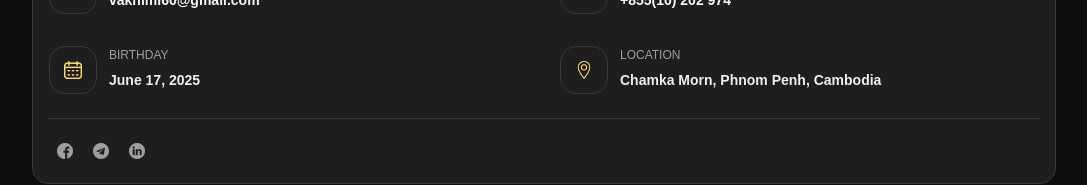
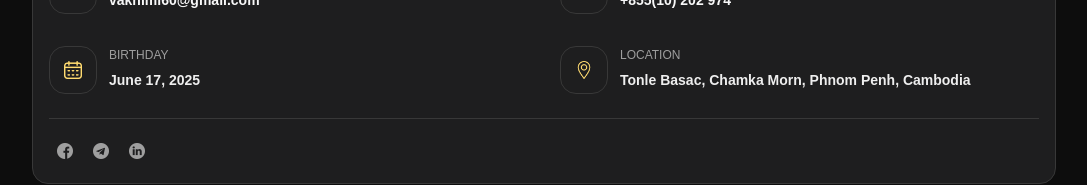
Before and after one commit to leangvakhim/leang-vakhim-portfolio, a React (Vite) app: page /about in a window 1280 px wide. Both pictures are taken after a click on the element "Show Contacts". Shown: the part 300-485 px from the top of the page, without its empty margins (96-1183 px from the left). Built offline with nearby package versions, Linux system fonts and the light colour scheme.

Commit message:
Update Header.jsx

```diff
--- a/src/Component/Header.jsx
+++ b/src/Component/Header.jsx
@@ -88,7 +88,9 @@ const Header = () => {
                 <div className='grid lg:grid-cols-2 grid-cols-1 px-4 py-6 gap-8'>
                     <div className='col-span-1'>
                         <div className='flex '>
-                            <img src={mail} alt="" className='p-3.5 border bg-[#1E1E1F] !border-[#383838] w-12 rounded-2xl object-contain'/>
+                            <div>
+                                <img src={mail} alt="" className='p-3.5 border bg-[#1E1E1F] !border-[#383838] w-12 rounded-2xl object-contain'/>
+                            </div>
                             <div className='flex ml-3 flex-col gap-1.5'>
                                 <h2 className='uppercase font-medium !text-[12px] !text-[#9E9E9E] poppins-medium'>Email</h2>
                                 <a href='mailto:vakhiml60@gmail.com' className='text-[14px] font-medium text-[#F8F8F8] poppins-semibold'>vakhiml60@gmail.com</a>
@@ -98,7 +100,9 @@ const Header = () => {
 
                     <div className='col-span-1'>
                         <div className='flex '>
-                            <img src={smartphone} alt="" className='p-3.5 border bg-[#1E1E1F] !border-[#383838] w-12 rounded-2xl object-contain'/>
+                            <div>
+                                <img src={smartphone} alt="" className='p-3.5 border bg-[#1E1E1F] !border-[#383838] w-12 rounded-2xl object-contain'/>
+                            </div>
                             <div className='flex ml-3 flex-col gap-1.5'>
                                 <h2 className='uppercase font-medium !text-[12px] !text-[#9E9E9E] poppins-medium'>phone</h2>
                                 <a href='tel:+85510202974' className='text-[14px] font-medium text-[#F8F8F8] poppins-semibold'>+855(10) 202 974</a>
@@ -108,7 +112,9 @@ const Header = () => {
 
                     <div className='col-span-1'>
                         <div className='flex '>
-                            <img src={calendar} alt="" className='p-3.5 border bg-[#1E1E1F] !border-[#383838] w-12 rounded-2xl object-contain'/>
+                            <div>
+                                <img src={calendar} alt="" className='p-3.5 border bg-[#1E1E1F] !border-[#383838] w-12 rounded-2xl object-contain'/>
+                            </div>
                             <div className='flex ml-3 flex-col gap-1.5'>
                                 <h2 className='uppercase font-medium !text-[12px] !text-[#9E9E9E] poppins-medium'>birthday</h2>
                                 <p className='text-[14px] font-medium text-[#F8F8F8] poppins-semibold'>June 17, 2025</p>
@@ -118,10 +124,12 @@ const Header = () => {
 
                     <div className='col-span-1'>
                         <div className='flex '>
-                            <img src={location} alt="" className='p-3.5 border bg-[#1E1E1F] !border-[#383838] w-12 rounded-2xl object-contain'/>
+                            <div>
+                                <img src={location} alt="" className='p-3.5 border bg-[#1E1E1F] !border-[#383838] w-12 rounded-2xl object-contain'/>
+                            </div>
                             <div className='flex ml-3 flex-col gap-1.5'>
                                 <h2 className='uppercase font-medium !text-[12px] !text-[#9E9E9E] poppins-medium'>location</h2>
-                                <p className='text-[14px] font-medium text-[#F8F8F8] poppins-semibold'>Chamka Morn, Phnom Penh, Cambodia</p>
+                                <p className='text-[14px] font-medium text-[#F8F8F8] poppins-semibold'>Tonle Basac, Chamka Morn, Phnom Penh, Cambodia</p>
                             </div>
                         </div>
                     </div>
```
